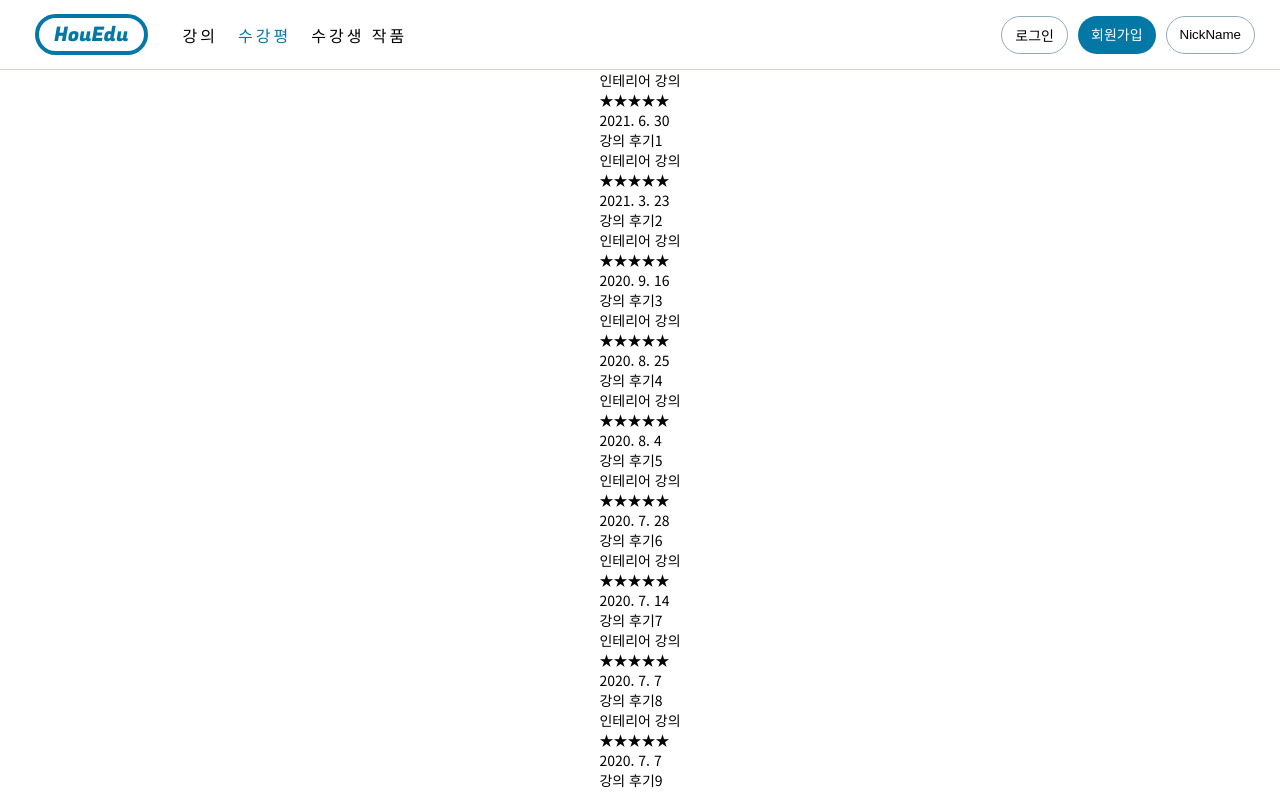
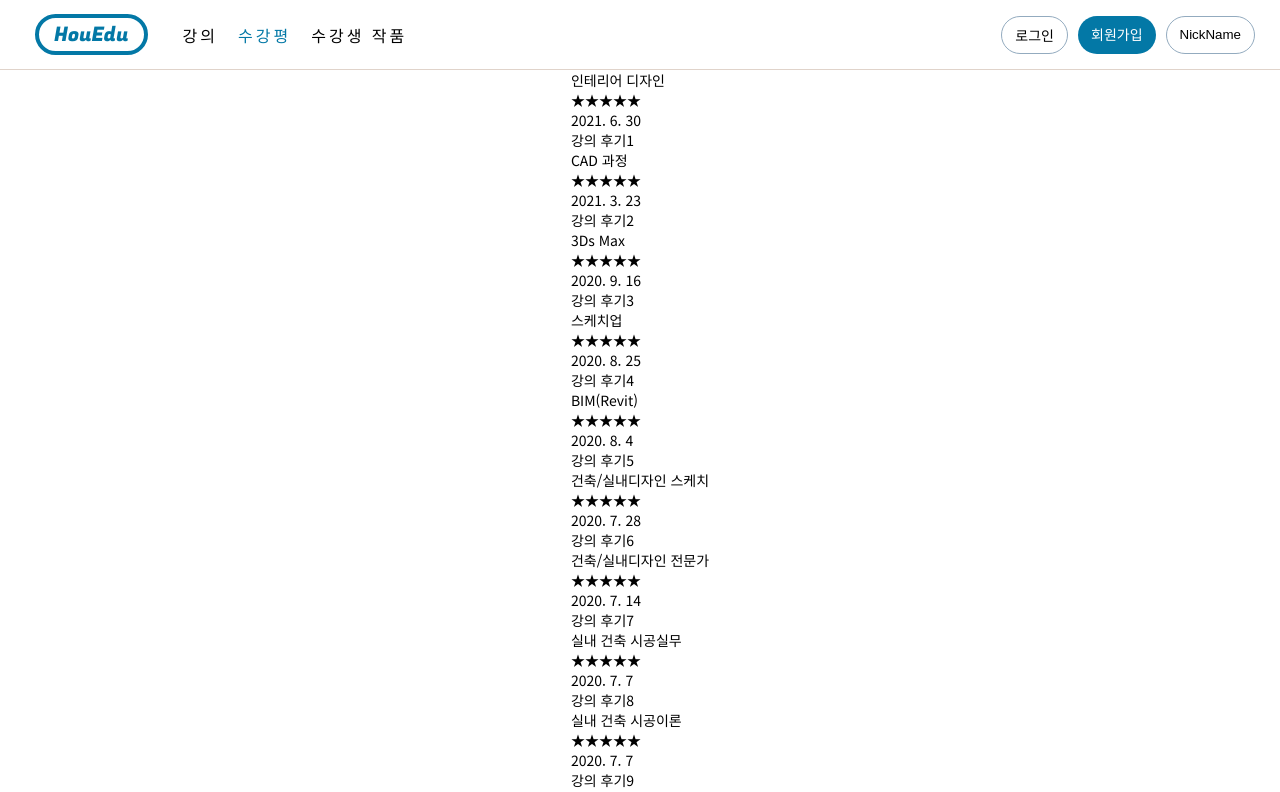
Before and after one commit to selene-cho/HouEdu-react-front, a React (Create React App) app: page /reviews in a window 1280 px wide. Shown: the top 792 px of the page. Built offline with nearby package versions, Linux system fonts and the light colour scheme.

Commit message:
fix: login sign page UI 변경

```diff
--- a/src/components/auth/Login.jsx
+++ b/src/components/auth/Login.jsx
@@ -3,6 +3,7 @@ import { Link } from 'react-router-dom';
 
 import { BsFillEyeSlashFill, BsGithub } from 'react-icons/bs';
 import { FcGoogle } from 'react-icons/fc';
+import { FaKey, FaEnvelope } from 'react-icons/fa';
 import { RiKakaoTalkFill } from 'react-icons/ri';
 import styles from './Login.module.scss';
 import Logo from '../common/Logo';
@@ -51,6 +52,8 @@ export default function Login() {
         </p>
         <form className={styles.form} onSubmit={onSubmit}>
           <div className={styles.inputWrapper}>
+            <div className={styles.inputBox}>
+              <FaEnvelope className={styles.icon} />
               <input
                 type="email"
                 name="email"
@@ -59,6 +62,10 @@ export default function Login() {
                 placeholder="이메일"
                 required
               />
+            </div>
+
+            <div className={styles.inputBox}>
+              <FaKey className={styles.icon} />
               <input
                 type="password"
                 name="password"
@@ -67,6 +74,7 @@ export default function Login() {
                 placeholder="비밀번호"
                 required
               />
+            </div>
           </div>
           <div>
             <a href="#">아이디</a>
--- a/src/components/auth/Login.module.scss
+++ b/src/components/auth/Login.module.scss
@@ -22,6 +22,16 @@
       .inputWrapper {
         @include set-center;
         width: 100%;
+        .inputBox {
+          width: 100%;
+          display: flex;
+          align-items: center;
+          .icon {
+            margin-left: -30px;
+            margin-right: 10px;
+            font-size: 1.25rem;
+            color: #afb0b4;
+          }
           input {
             padding: 0 8px;
             margin: 10px 0;
@@ -31,8 +41,9 @@
             border-radius: 7px;
           }
         }
+      }
       button {
-        width: 100%;
+        width: 90%;
         height: 48px;
         margin-top: 30px;
         background-color: #768ba6;
--- a/src/components/auth/SignUp.jsx
+++ b/src/components/auth/SignUp.jsx
@@ -1,6 +1,7 @@
 // import React, { useState } from 'react';
 import { Link } from 'react-router-dom';
 import { BsFillEyeSlashFill } from 'react-icons/bs';
+import { FaKey, FaEnvelope, FaCheckCircle, FaGrinSquint } from 'react-icons/fa';
 import styles from './SignUp.module.scss';
 import Logo from '../common/Logo';
 
@@ -17,22 +18,32 @@ export default function SignUp() {
         </p>
         <form className={styles.form}>
           <div className={styles.inputWrapper}>
+            <div className={styles.inputBox}>
+              <FaEnvelope className={styles.icon} />
               <input type="email" placeholder="이메일" required />
+            </div>
+            <div className={styles.inputBox}>
+              <FaKey className={styles.icon} />
               <input
                 id="password"
                 type="password"
                 placeholder="비밀번호"
                 required
               />
+            </div>
+            <div className={styles.inputBox}>
+              <FaCheckCircle className={styles.icon} />
               <input type="password" placeholder="비밀번호 확인" required />
+            </div>
+            <div className={styles.inputBox}>
+              <FaGrinSquint className={styles.icon} />
               <input
                 type="text"
-              name="username"
-              // onChange={onChange}
-              // value={username}
+                name="nickname"
                 placeholder="닉네임"
                 required
               />
+            </div>
           </div>
           <button type="submit">회원가입</button>
         </form>
--- a/src/components/auth/SignUp.module.scss
+++ b/src/components/auth/SignUp.module.scss
@@ -20,6 +20,16 @@
       .inputWrapper {
         @include set-center;
         width: 300px;
+        .inputBox {
+          width: 100%;
+          display: flex;
+          align-items: center;
+          .icon {
+            margin-left: -30px;
+            margin-right: 10px;
+            font-size: 1.25rem;
+            color: #afb0b4;
+          }
           input {
             padding: 0 8px;
             margin: 5px 0;
@@ -29,10 +39,11 @@
             border-radius: 7px;
           }
         }
+      }
       button {
-        width: 300px;
+        width: 90%;
         height: 48px;
-        background-color: #768ba6;
+        background-color: $navColor;
         color: white;
         margin-top: 30px;
         font-size: 1rem;
--- a/src/dummy/reviews.json
+++ b/src/dummy/reviews.json
@@ -5,7 +5,7 @@
       "updatedAt": 1625065200000,
       "id": 1,
       "crs": {
-        "crs_name": "인테리어 강의",
+        "crs_name": "인테리어 디자인",
         "tcr": {
           "tcr_name": "선생님1",
           "tcr_info": "선생님1 인포"
@@ -13,14 +13,14 @@
       },
       "user": "유저1",
       "content": "강의 후기1",
-      "star": 2
+      "star": 3
     },
     {
       "createdAt": 1616511600000,
       "updatedAt": 1616511600000,
       "id": 2,
       "crs": {
-        "crs_name": "인테리어 강의",
+        "crs_name": "CAD 과정 ",
         "tcr": {
           "tcr_name": "선생님2",
           "tcr_info": "선생님2 인포"
@@ -28,14 +28,14 @@
       },
       "user": "유저2",
       "content": "강의 후기2",
-      "star": 3
+      "star": 2
     },
     {
       "createdAt": 1600268400000,
       "updatedAt": 1600268400000,
       "id": 3,
       "crs": {
-        "crs_name": "인테리어 강의",
+        "crs_name": "3Ds Max",
         "tcr": {
           "tcr_name": "선생님3",
           "tcr_info": "선생님3 인포"
@@ -43,13 +43,14 @@
       },
       "user": "유저3",
       "content": "강의 후기3",
-      "star": 2
+      "star": 1
     },
     {
       "createdAt": 1598367600000,
       "updatedAt": 1598367600000,
+      "id": 4,
       "crs": {
-        "crs_name": "인테리어 강의",
+        "crs_name": "스케치업",
         "tcr": {
           "tcr_name": "선생님4",
           "tcr_info": "선생님4 인포"
@@ -64,7 +65,7 @@
       "updatedAt": 1596553200000,
       "id": 5,
       "crs": {
-        "crs_name": "인테리어 강의",
+        "crs_name": "BIM(Revit)",
         "tcr": {
           "tcr_name": "선생님5",
           "tcr_info": "선생님5 인포"
@@ -79,7 +80,7 @@
       "updatedAt": 1595948400000,
       "id": 6,
       "crs": {
-        "crs_name": "인테리어 강의",
+        "crs_name": "건축/실내디자인 스케치",
         "tcr": {
           "tcr_name": "선생님6",
           "tcr_info": "선생님6 인포"
@@ -87,14 +88,14 @@
       },
       "user": "유저6",
       "content": "강의 후기6",
-      "star": 3
+      "star": 5
     },
     {
       "createdAt": 1594738800000,
       "updatedAt": 1594738800000,
       "id": 7,
       "crs": {
-        "crs_name": "인테리어 강의",
+        "crs_name": "건축/실내디자인 전문가",
         "tcr": {
           "tcr_name": "선생님7",
           "tcr_info": "선생님7 인포"
@@ -102,14 +103,14 @@
       },
       "user": "유저7",
       "content": "강의 후기7",
-      "star": 3
+      "star": 5
     },
     {
       "createdAt": 1594134000000,
       "updatedAt": 1594134000000,
       "id": 8,
       "crs": {
-        "crs_name": "인테리어 강의",
+        "crs_name": "실내 건축 시공실무",
         "tcr": {
           "tcr_name": "선생님8",
           "tcr_info": "선생님8 인포"
@@ -117,14 +118,14 @@
       },
       "user": "유저8",
       "content": "강의 후기8",
-      "star": 3
+      "star": 5
     },
     {
       "createdAt": 1594134000000,
       "updatedAt": 1594134000000,
       "id": 9,
       "crs": {
-        "crs_name": "인테리어 강의",
+        "crs_name": "실내 건축 시공이론",
         "tcr": {
           "tcr_name": "선생님9",
           "tcr_info": "선생님9 인포"
@@ -132,14 +133,14 @@
       },
       "user": "유저9",
       "content": "강의 후기9",
-      "star": 2
+      "star": 5
     },
     {
       "createdAt": 1592924400000,
       "updatedAt": 1592924400000,
       "id": 10,
       "crs": {
-        "crs_name": "인테리어 강의",
+        "crs_name": "인테리어 디자인",
         "tcr": {
           "tcr_name": "선생님10",
           "tcr_info": "선생님10 인포"
@@ -147,7 +148,7 @@
       },
       "user": "유저10",
       "content": "강의 후기10",
-      "star": 2
+      "star": 4
     }
   ],
   "paging": {
```
Lines whose indentation alone changed are shown as unchanged.
